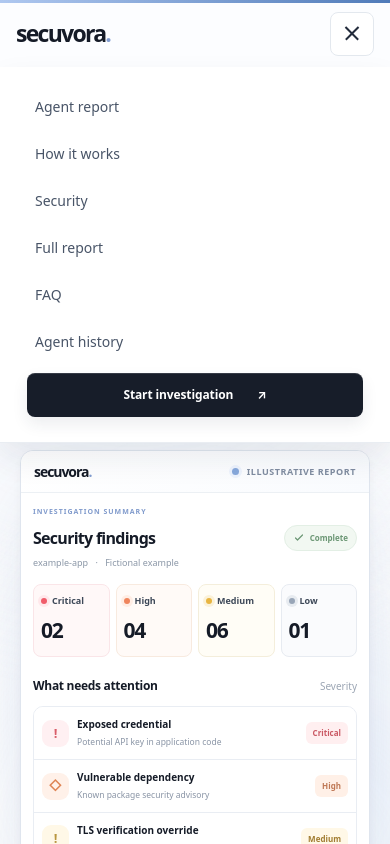
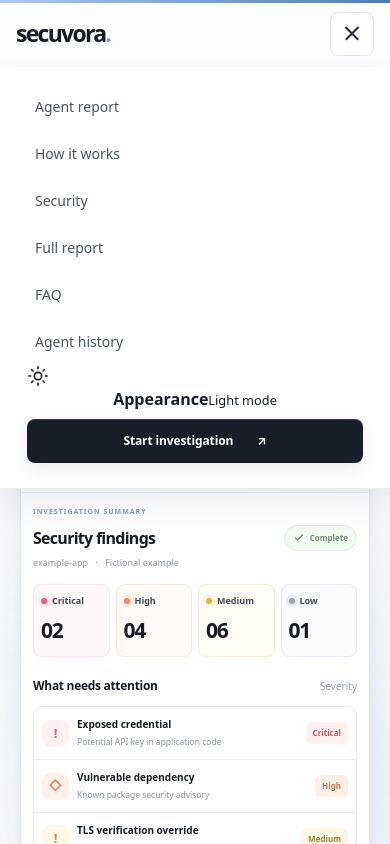
Before and after one commit to helloskyorigin/Safe-sure, a Next.js app: page / in a window 390 px wide. Both pictures are taken after a click on the button "Open navigation". Shown: the top 844 px of the page. Built offline with nearby package versions, Linux system fonts and the light colour scheme.

Commit message:
Add persistent landing dark mode toggle

```diff
--- a/components/Header.tsx
+++ b/components/Header.tsx
@@ -2,6 +2,7 @@
 
 import { useEffect, useState, useRef } from "react";
 import Link from "next/link";
+import { Moon, Sun } from "lucide-react";
 
 interface HeaderProps {
   onOpenAssessment: () => void;
@@ -10,7 +11,15 @@ interface HeaderProps {
 export default function Header({ onOpenAssessment }: HeaderProps) {
   const [isScrolled, setIsScrolled] = useState(false);
   const [isMenuOpen, setIsMenuOpen] = useState(false);
+  const [theme, setTheme] = useState<"light" | "dark">("light");
   const headerRef = useRef<HTMLElement>(null);
+
+  useEffect(() => {
+    document.body.classList.add("landing-theme-active");
+    const current = document.documentElement.dataset.theme === "dark" ? "dark" : "light";
+    setTheme(current);
+    return () => document.body.classList.remove("landing-theme-active");
+  }, []);
 
   useEffect(() => {
     const handleScroll = () => {
@@ -54,6 +63,15 @@ export default function Header({ onOpenAssessment }: HeaderProps) {
 
   const closeMenu = () => {
     setIsMenuOpen(false);
+  };
+
+  const toggleTheme = () => {
+    const next = theme === "dark" ? "light" : "dark";
+    setTheme(next);
+    document.documentElement.dataset.theme = next;
+    try { window.localStorage.setItem("secuvora:theme", next); } catch {}
+    const meta = document.querySelector<HTMLMetaElement>('meta[name="theme-color"]');
+    if (meta) meta.content = next === "dark" ? "#090d14" : "#fcfdff";
   };
 
   const handleAssessmentClick = (e: React.MouseEvent) => {
@@ -127,6 +145,21 @@ export default function Header({ onOpenAssessment }: HeaderProps) {
             FAQ
           </a>
           <Link href="/assess/history" onClick={closeMenu}>Agent history</Link>
+          <button
+            type="button"
+            className="theme-menu-row"
+            onClick={toggleTheme}
+            aria-pressed={theme === "dark"}
+            aria-label={theme === "dark" ? "Switch to light mode" : "Switch to dark mode"}
+          >
+            <span className="theme-menu-copy">
+              <span className="theme-menu-icon" aria-hidden="true">
+                {theme === "dark" ? <Moon size={17}/> : <Sun size={17}/>}
+              </span>
+              <span><strong>Appearance</strong><small>{theme === "dark" ? "Dark mode" : "Light mode"}</small></span>
+            </span>
+            <span className="theme-switch" aria-hidden="true"><span /></span>
+          </button>
           <a
             href="/assess"
             onClick={handleAssessmentClick}
```
